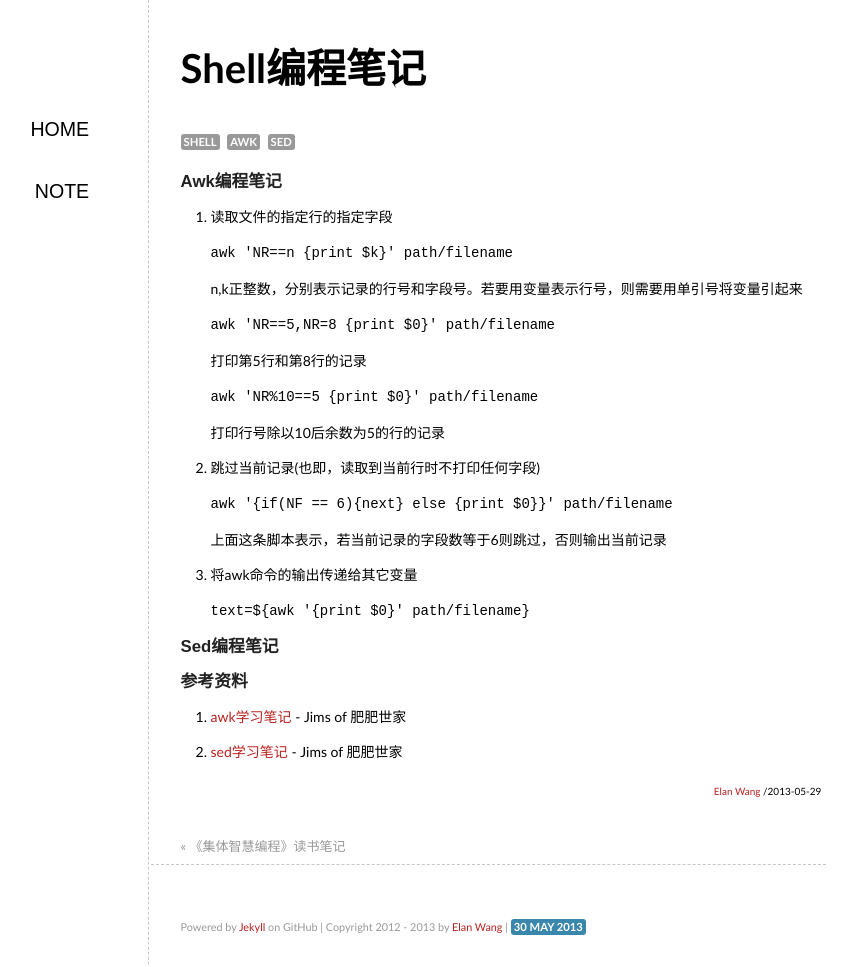
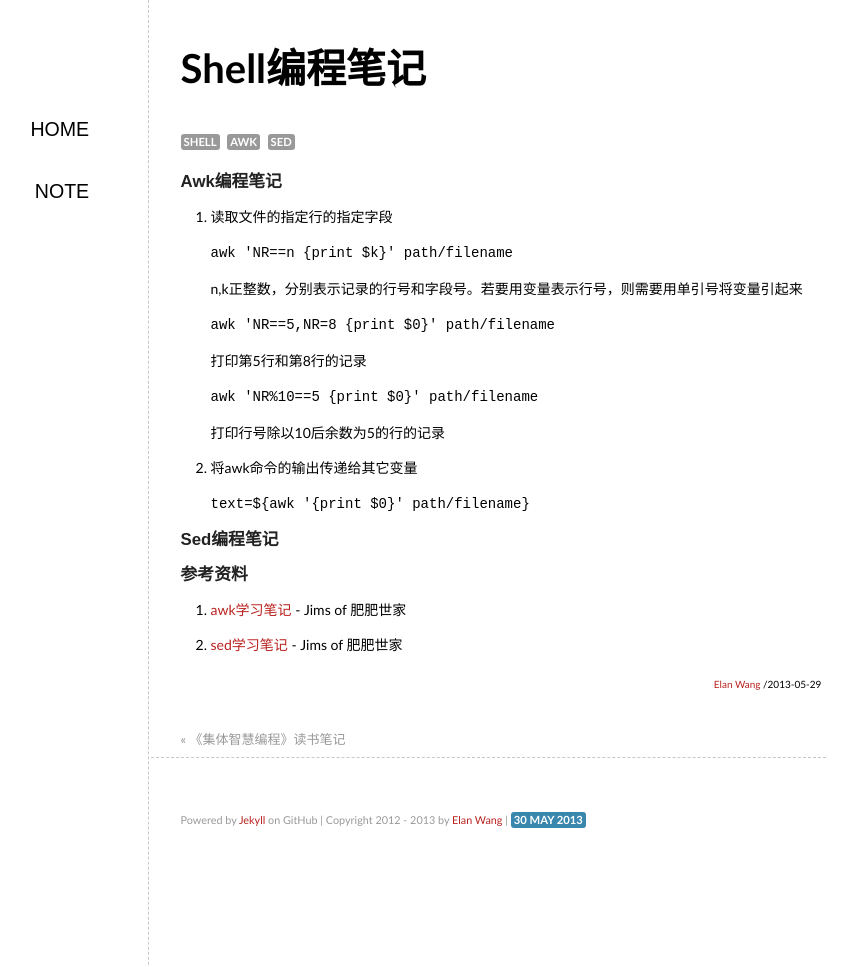
Before and after one commit to elan2wang/note, a Jekyll site: the page built from _posts/2013-05-29-shell-programming-tips.md, in a window 1280 px wide and 967 px high. Shown: the whole window, without its empty margins (236-1093 px from the left). Built offline with Jekyll 4.4.1, drawn with Linux system fonts in a browser that asks for light colours; comment, search, counter and statistics services are not loaded.

Commit message:
edit shell programming tips

```diff
--- a/_posts/2013-05-29-shell-programming-tips.md
+++ b/_posts/2013-05-29-shell-programming-tips.md
@@ -12,10 +12,7 @@ n,k正整数，分别表示记录的行号和字段号。若要用变量表示
 打印第5行和第8行的记录
 <code>awk 'NR%10==5 {print $0}' path/filename</code>
 打印行号除以10后余数为5的行的记录
-2. 跳过当前记录(也即，读取到当前行时不打印任何字段)
-<code>awk '{if(NF == 6){next} else {print $0}}' path/filename</code>
-上面这条脚本表示，若当前记录的字段数等于6则跳过，否则输出当前记录
-3. 将awk命令的输出传递给其它变量
+2. 将awk命令的输出传递给其它变量
 <code>text=${awk '{print $0}' path/filename}</code>
 
 ###Sed编程笔记
```
